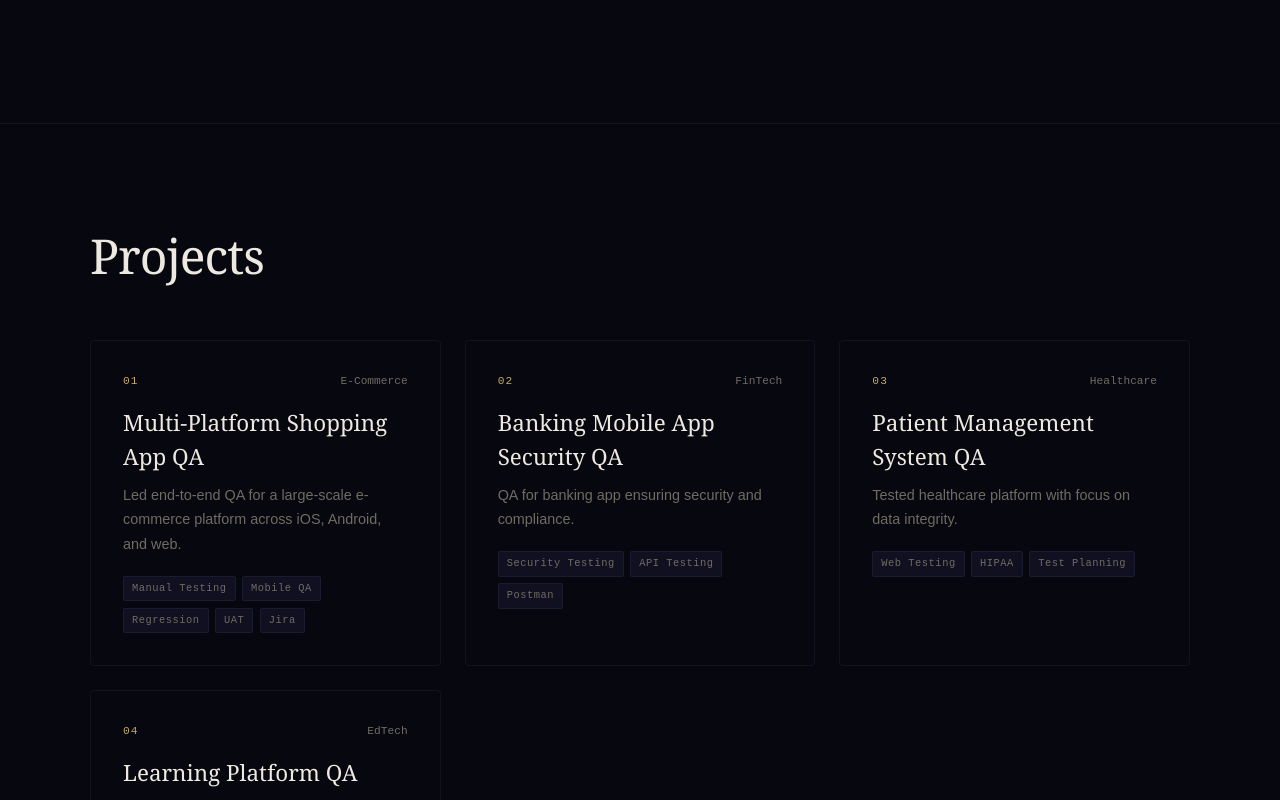
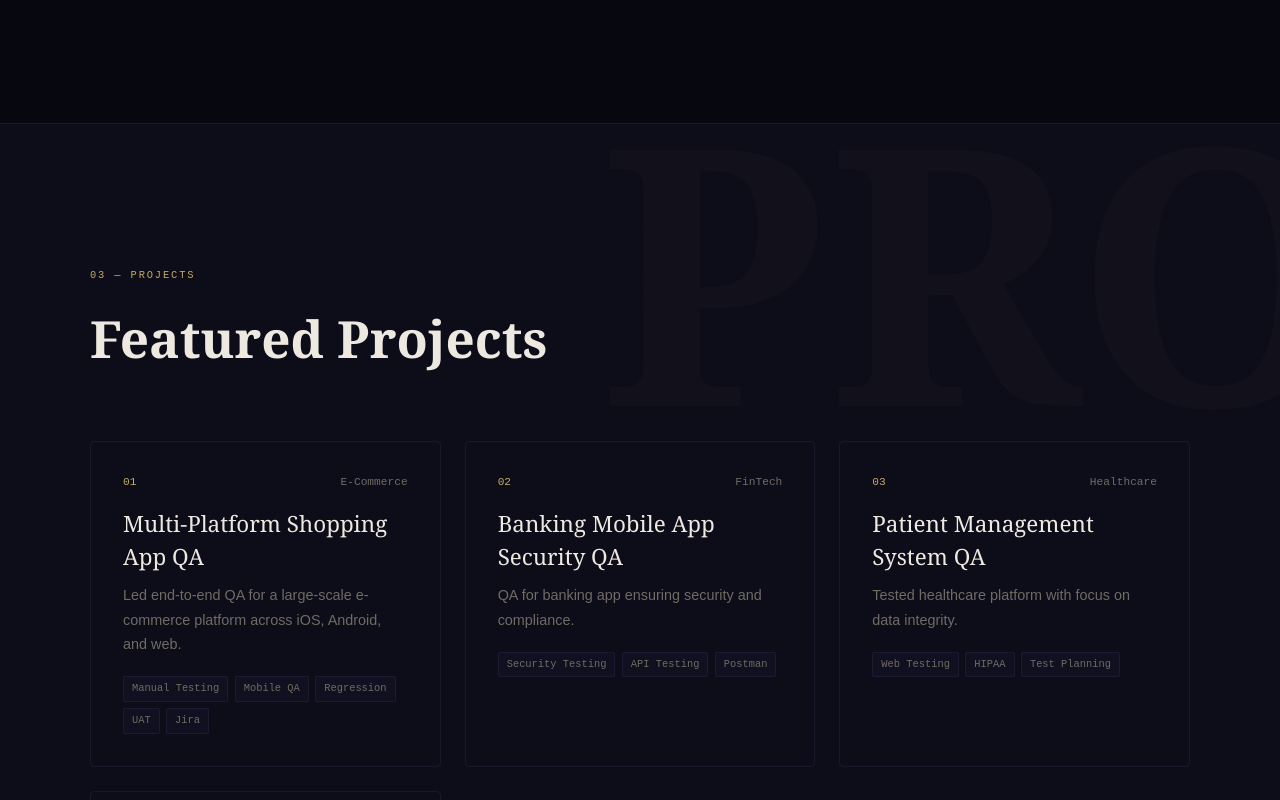
Before and after one commit to dhavalprajapati824-star/dhaval_portfolio_latest, a Next.js app: page / in a window 1280 px wide. Shown: the part 2580-3380 px from the top of the page. Built offline with nearby package versions, Linux system fonts and the light colour scheme.

Commit message:
Set project ui same as other section

```diff
--- a/app/components/Contact.tsx
+++ b/app/components/Contact.tsx
@@ -90,7 +90,7 @@ export default function Contact() {
             <motion.p
               initial={{ opacity: 0 }} animate={inView ? { opacity: 1 } : {}}
               style={{ fontFamily: "var(--font-mono)", fontSize: "0.65rem", letterSpacing: "0.18em", textTransform: "uppercase", color: "var(--accent)", marginBottom: "1rem" }}
-            >04 — Get in Touch</motion.p>
+            >05 — Get in Touch</motion.p>
 
             <motion.h2
               initial={{ opacity: 0, y: 30 }} animate={inView ? { opacity: 1, y: 0 } : {}}
--- a/app/components/Experience.tsx
+++ b/app/components/Experience.tsx
@@ -52,7 +52,7 @@ export default function Experience() {
           <motion.p
             initial={{ opacity: 0 }} animate={inView ? { opacity: 1 } : {}}
             style={{ fontFamily: "var(--font-mono)", fontSize: "0.65rem", letterSpacing: "0.18em", textTransform: "uppercase", color: "var(--accent)", marginBottom: "1rem" }}
-          >03 — Professional Journey</motion.p>
+          >04 — Professional Journey</motion.p>
           <motion.h2
             initial={{ opacity: 0, y: 30 }} animate={inView ? { opacity: 1, y: 0 } : {}}
             transition={{ delay: 0.2, duration: 0.85, ease: [0.16, 1, 0.3, 1] }}
--- a/app/components/Projects.tsx
+++ b/app/components/Projects.tsx
@@ -34,26 +34,69 @@ const projects = [
 ];
 
 export default function Projects() {
+  const ref = useRef<HTMLDivElement>(null);
+  const inView = useInView(ref, { once: true, margin: "-100px" });
+
   return (
-    <section id="projects" style={{
-    padding: "6rem 2rem",
-    background: "var(--bg)",
-    borderTop: "1px solid var(--border)",
-    borderBottom: "1px solid var(--border)",
-    scrollMarginTop: "100px", // ✅ agar header fixed hai
-    }}>
-      <div style={{ maxWidth: 1100, margin: "0 auto" }}>
+    <section
+      id="projects"
+      ref={ref}
+      style={{
+        padding: "9rem 3rem", // ✅ same as Experience
+        background: "var(--bg2)",
+        borderTop: "1px solid var(--border)",
+        position: "relative",
+        overflow: "hidden",
+        scrollMarginTop: "100px",
+      }}
+    >
+      {/* Ghost text */}
+      <div style={{
+        position: "absolute", top: "-12%", right: "-6%",
+        fontFamily: "var(--font-display)",
+        fontSize: "clamp(180px, 28vw, 380px)",
+        fontWeight: 700,
+        color: `rgba(var(--accent-rgb),0.025)`,
+        pointerEvents: "none",
+      }}>
+        PRO
+      </div>
 
-        <h2 style={{
-          color: "var(--text)",
-          marginBottom: "3rem",
-          fontSize: "clamp(2rem,4vw,3rem)",
-          fontFamily: "var(--font-display)",
-          letterSpacing: "-0.02em"
-        }}>
-          Projects
-        </h2>
+      <div style={{ maxWidth: 1100, margin: "0 auto", position: "relative", zIndex: 2 }}>
 
+        {/* ✅ SAME HEADER AS EXPERIENCE */}
+        <div style={{ marginBottom: "4rem" }}>
+          <motion.p
+            initial={{ opacity: 0 }}
+            animate={inView ? { opacity: 1 } : {}}
+            style={{
+              fontFamily: "var(--font-mono)",
+              fontSize: "0.65rem",
+              letterSpacing: "0.18em",
+              textTransform: "uppercase",
+              color: "var(--accent)",
+              marginBottom: "1rem"
+            }}
+          >
+            03 — Projects
+          </motion.p>
+
+          <motion.h2
+            initial={{ opacity: 0, y: 30 }}
+            animate={inView ? { opacity: 1, y: 0 } : {}}
+            transition={{ delay: 0.2, duration: 0.85 }}
+            style={{
+              fontFamily: "var(--font-display)",
+              fontSize: "clamp(2rem, 4vw, 3.4rem)",
+              fontWeight: 700,
+              color: "var(--text)",
+            }}
+          >
+            Featured Projects
+          </motion.h2>
+        </div>
+
+        {/* ✅ GRID */}
         <div style={{
           display: "grid",
           gridTemplateColumns: "repeat(auto-fit, minmax(350px, 1fr))",
@@ -70,7 +113,7 @@ export default function Projects() {
 
 function ProjectCard({ project, index }: any) {
   const [hovered, setHovered] = useState(false);
-  const ref = useRef(null);
+  const ref = useRef<HTMLDivElement>(null);
   const inView = useInView(ref, { once: true });
 
   return (
@@ -92,7 +135,7 @@ function ProjectCard({ project, index }: any) {
         overflow: "hidden",
       }}
     >
-      {/* Top Accent Line */}
+      {/* Top line */}
       <div style={{
         position: "absolute",
         top: 0,
@@ -104,16 +147,11 @@ function ProjectCard({ project, index }: any) {
       }} />
 
       {/* Top Row */}
-      <div style={{
-        display: "flex",
-        justifyContent: "space-between",
-        marginBottom: "1rem"
-      }}>
+      <div style={{ display: "flex", justifyContent: "space-between", marginBottom: "1rem" }}>
         <span style={{
           color: "var(--accent)",
           fontFamily: "var(--font-mono)",
           fontSize: "0.7rem",
-          letterSpacing: "0.1em"
         }}>
           {project.num}
         </span>
@@ -162,7 +200,6 @@ function ProjectCard({ project, index }: any) {
             border: "1px solid var(--border)",
             borderRadius: "2px",
             fontFamily: "var(--font-mono)",
-            letterSpacing: "0.05em"
           }}>
             {tag}
           </span>
@@ -170,4 +207,4 @@ function ProjectCard({ project, index }: any) {
       </div>
     </motion.div>
   );
-};
+}
```
